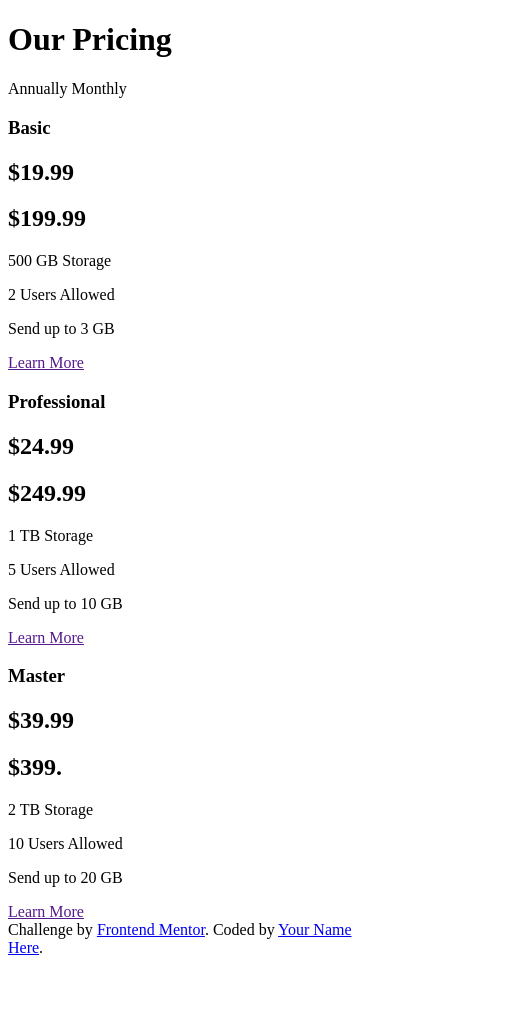
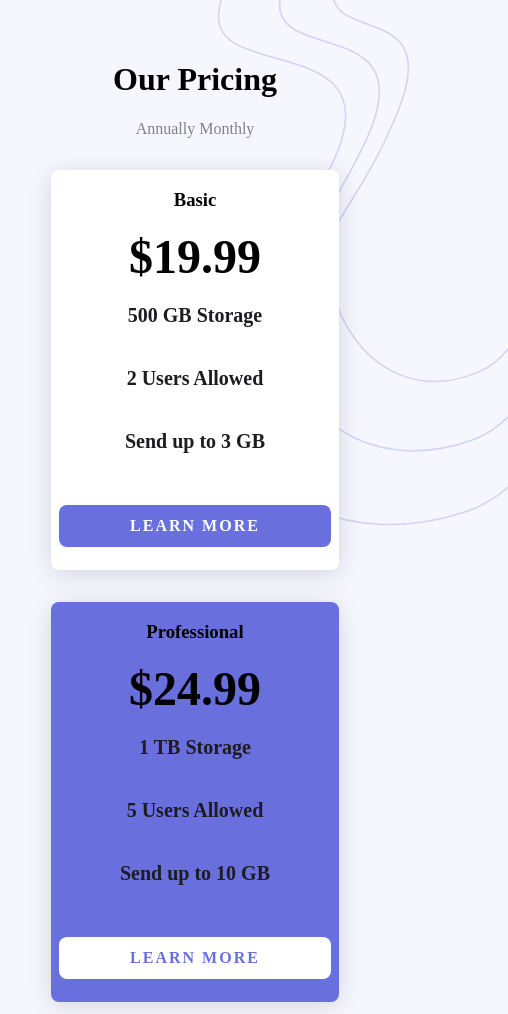
Before and after one commit to VitoriaAlvesB/componente-de-preco, a plain HTML site: page index.html in a window 390 px wide. Shown: the top 1014 px of the page, 508 px wide, since content can reach past the window. Before the commit the page ends 965 px from the top, so only its background shows below. Drawn offline with Linux system fonts and the light colour scheme.

Commit message:
Mobile design

```diff
--- /dev/null
+++ b/css/style.css
@@ -0,0 +1,79 @@
+body{
+    margin: 0;
+    padding: 0;
+    background-color:  hsl(240, 78%, 98%);
+}
+.bg-top img{
+    top:0;
+    margin-left:13rem;
+    width: 300px;
+    position: absolute;
+}
+.our-princing{
+    display: flex;
+    align-items: center;
+    justify-content: center;
+    flex-direction: column;
+    margin-top:40px;
+    position: relative;
+}
+span{
+    color:hsl(240, 3%, 52%) ;
+}
+.bg-bottom{
+    display: none;
+}
+.feature{
+    margin-left: auto;
+    margin-right: auto;
+    margin-top: 2rem;
+    width:18rem;
+    height: 25rem;
+    background: #fff;
+    border-radius: .5rem;
+    position: relative;
+    box-shadow: 0 4px 25px rgba(14, 36, 49, .15);
+}
+.feature-info{
+    display: flex;
+    align-items: center;
+    justify-content: center;
+    flex-direction: column;
+}
+#professional{
+    background: hsl(237, 63%, 64%);
+}
+#professional a{
+    background-color: #ffffff;
+    color: hsl(237, 63%, 64%);
+}
+.anually{
+    display: none;
+}
+.more{
+    width: 15rem;
+    padding: .75rem 1rem;
+    background-color: hsl(237, 63%, 64%);
+    color: #ffffff;
+    font-weight: 700;
+    letter-spacing: 2px;
+    border-radius: .5rem;
+    text-decoration: none;
+    text-align: center;
+    margin: 2rem;
+    font-size: 1rem;
+    text-transform: uppercase;
+}
+h2{
+    font-size: 3rem;
+    padding: 0;
+    margin: 0;
+}
+p {
+    font-size: 20px;
+    font-weight: 700;
+    color:#1c1c21;
+}
+.attribution{
+    margin-top: 5rem;
+}
--- a/index.html
+++ b/index.html
@@ -4,60 +4,70 @@
 <head>
   <meta charset="UTF-8">
   <meta name="viewport" content="width=device-width, initial-scale=1.0">
-  <!-- displays site properly based on user's device -->
-
   <link rel="icon" type="image/png" sizes="32x32" href="/images/favicon-32x32.png">
-
+  <link rel="stylesheet" href="/css/style.css">
   <title>Frontend Mentor|Pricing Component</title>
-
-  <!-- Feel free to remove these styles or customise in your own stylesheet 👍
-  <style>
-    .attribution { font-size: 11px; text-align: center; }
-    .attribution a { color: hsl(228, 45%, 44%); }
-  </style> -->
 </head>
 
 <body>
 
-  <h1>Our Pricing</h1>
+  <div class="bg-top">
+    <img src="/images/bg-top.svg" alt="">
+  </div>
+  <div class="bg-bottom">
+    <img src="/images/bg-bottom.svg" alt="">
+  </div>
 
-  <span>Annually</span>
-  <span>Monthly</span>
-  <div class="basic">
+  <div class="our-princing">
+    <h1>Our Pricing</h1>
+    <div class="modificalle-pricing">
+      <span>Annually</span>
+      <span>Monthly</span>
+    </div>
+  </div>
+
+
+  <div id="basic" class="feature">
+    <div class="feature-info">
     <h3>Basic</h3>
-    <h2>&dollar;19.99</h2>
-    <h2>&dollar;199.99</h2>
+   <h2>&dollar;19.99</h2>
+    <h2 class="anually">&dollar;199.99</h2>
     <p>500 GB Storage</p>
     <p>2 Users Allowed</p>
     <p>Send up to 3 GB</p>
-    <a href="">Learn More</a>
+    <a href="" class="more">Learn More</a>
+    </div>
   </div>
 
 
-  <div class="professional">
+  <div id="professional" class="feature">
+    <div class="feature-info">
     <h3>Professional</h3>
     <h2>&dollar;24.99</h2>
-    <h2>&dollar;249.99</h2>
+    <h2 class="anually">&dollar;249.99</h2>
     <p>1 TB Storage</p>
     <p>5 Users Allowed</p>
     <p>Send up to 10 GB</p>
-    <a href="">Learn More</a>
+    <a href="" class="more">Learn More</a>
+    </div>
   </div>
 
-  <div class="master">
+  <div id="master" class="feature">
+    <div class="feature-info">
     <h3>Master</h3>
     <h2>&dollar;39.99</h2>
-    <h2>&dollar;399.</h2>
+    <h2 class="anually">&dollar;399.</h2>
     <p>2 TB Storage</p>
     <p>10 Users Allowed</p>
     <p>Send up to 20 GB</p>
-    <a href="">Learn More</a>
+    <a href="" class="more">Learn More</a>
+    </div>
   </div>
 
 
   <div class="attribution">
-    Challenge by <a href="https://www.frontendmentor.io?ref=challenge" target="_blank">Frontend Mentor</a>.
-    Coded by <a href="#">Your Name Here</a>.
+    <span>Challenge by <a href="https://www.frontendmentor.io?ref=challenge" target="_blank">Frontend Mentor</a>.
+    Coded by <a href="#">Vitória</a>.</span>
   </div>
 </body>
 
```
Also changed, not shown: 2 other files.
